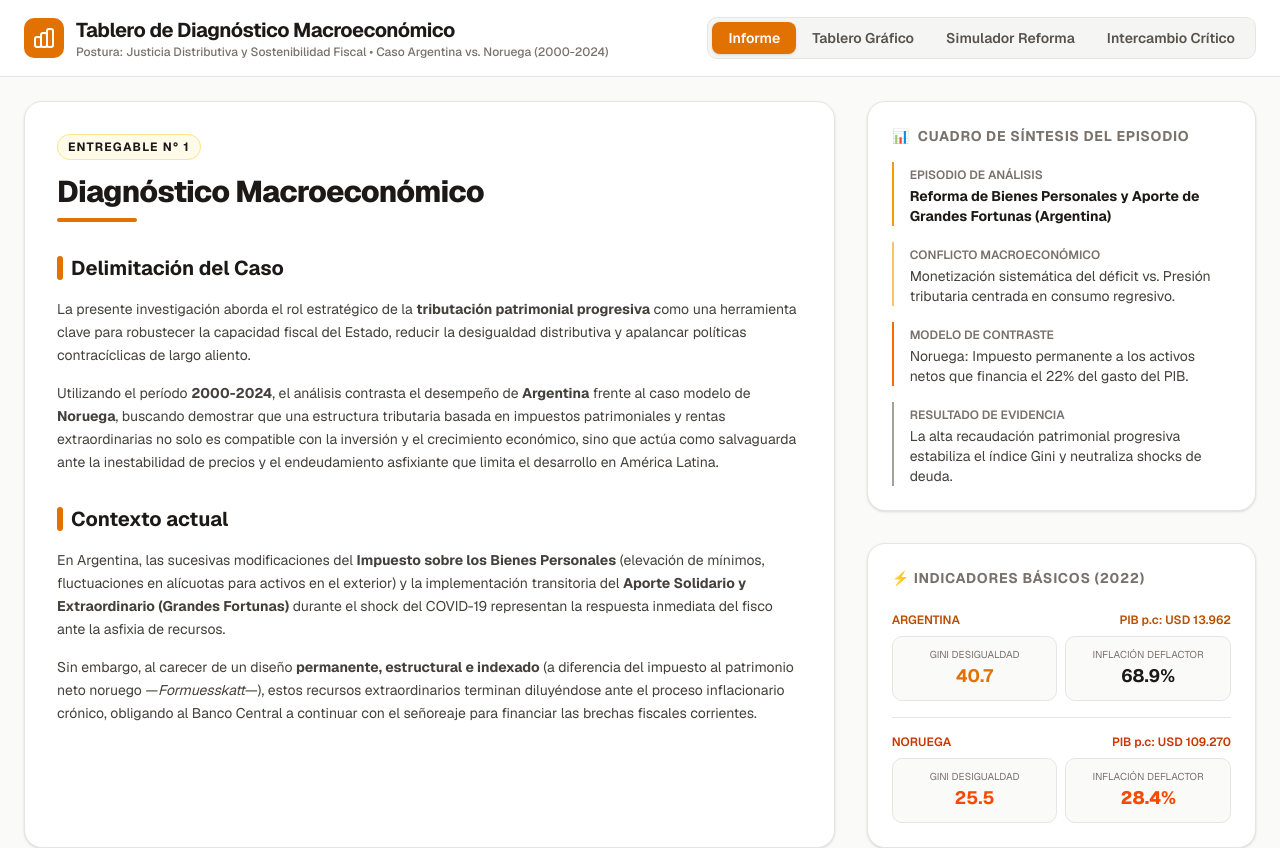
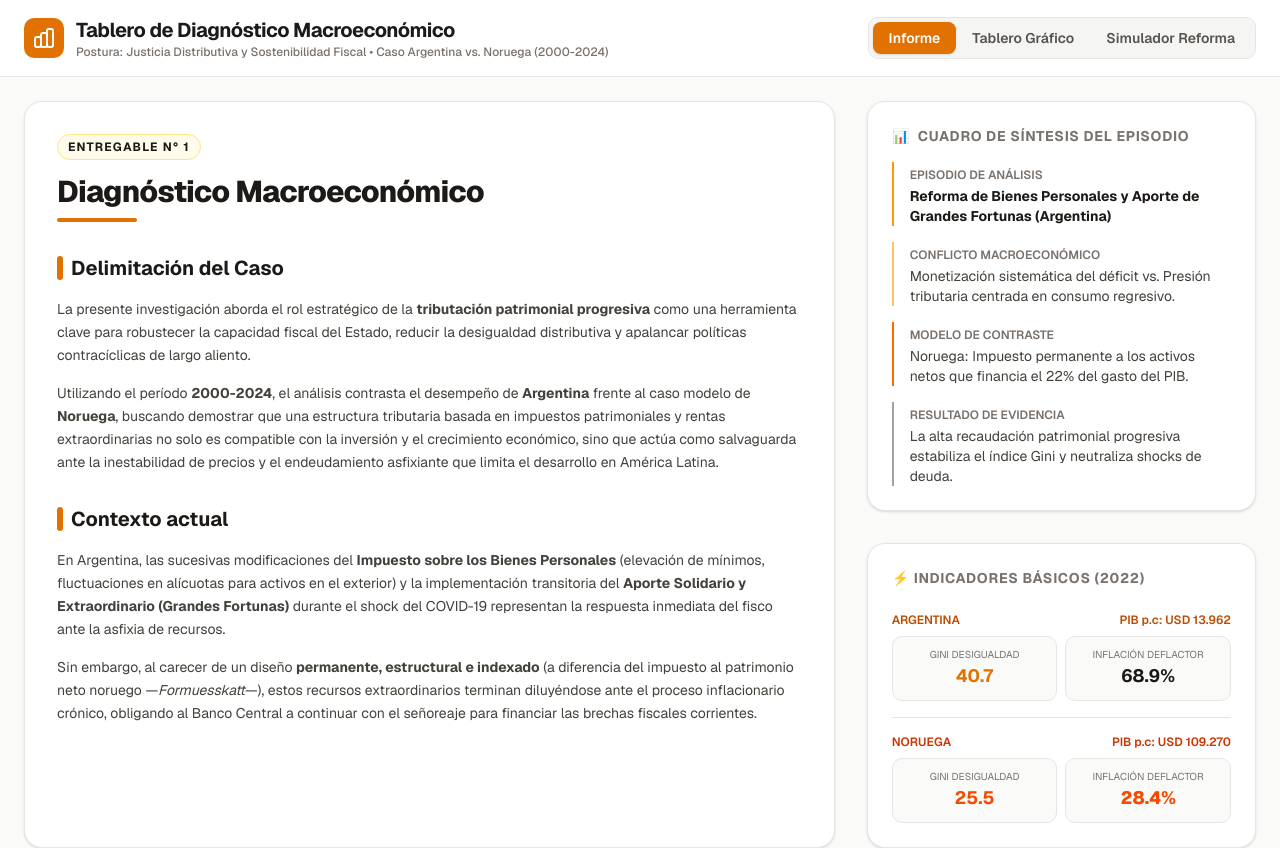
Before and after one commit to bladupsy/databox, a Next.js app: page /datos-macroeconomicos-2 in a window 1280 px wide. Shown: the top 848 px of the page. Built offline with nearby package versions, Linux system fonts and the light colour scheme.

Commit message:
feat: comment out Intercambio Crítico tab in macroeconomics dashboard navigation

```diff
--- a/src/app/datos-macroeconomicos-2/page.tsx
+++ b/src/app/datos-macroeconomicos-2/page.tsx
@@ -230,7 +230,7 @@ export default function DatosMacroeconomicos2Page() {
             { id: 'diagnostico', label: 'Informe' },
             { id: 'graficos', label: 'Tablero Gráfico' },
             { id: 'simulador', label: 'Simulador Reforma' },
-            { id: 'intercambio', label: 'Intercambio Crítico' }
+            // { id: 'intercambio', label: 'Intercambio Crítico' }
           ].map((tab) => (
             <button
               key={tab.id}
```
